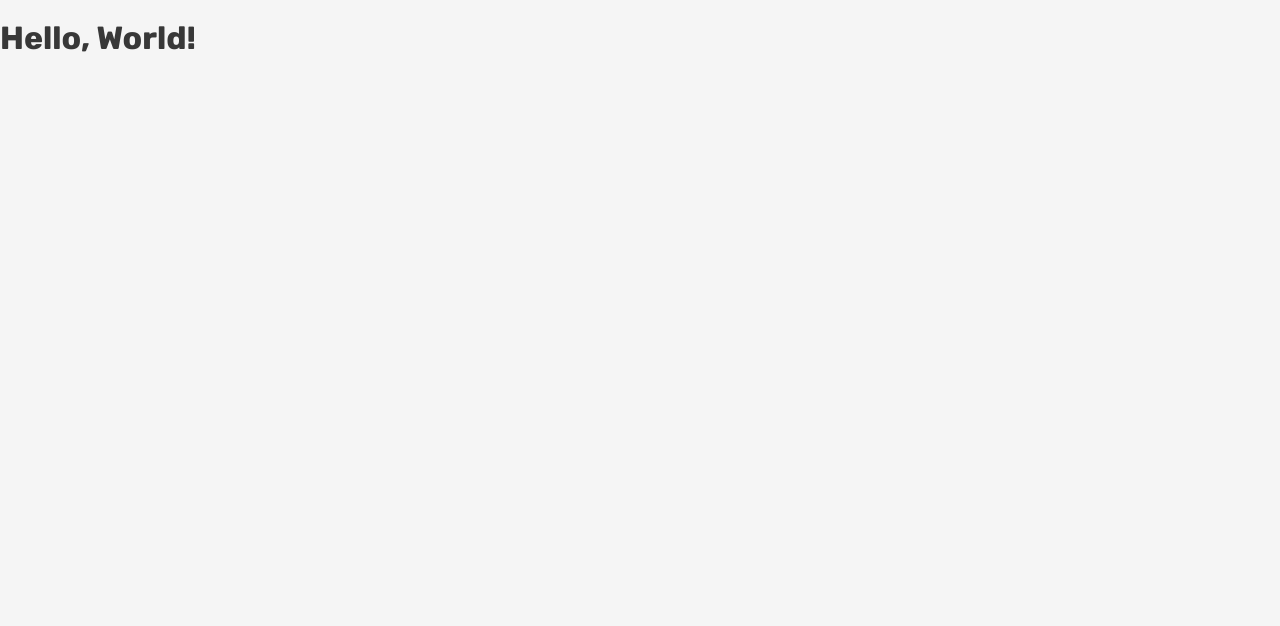
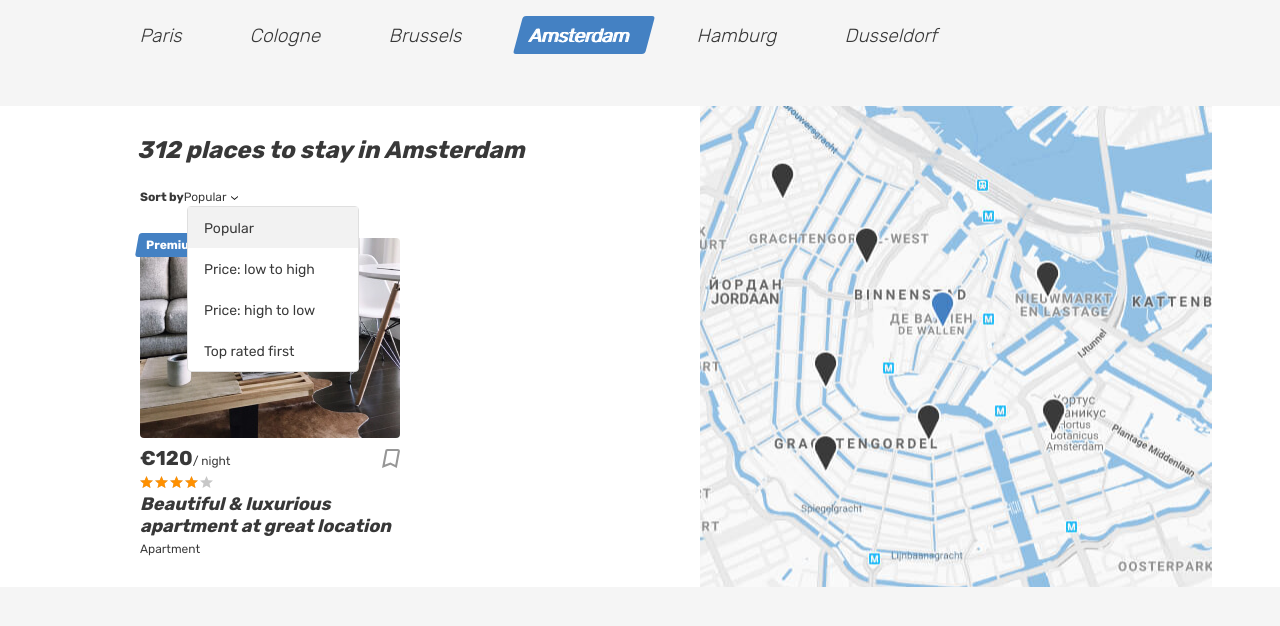
Before and after one commit to Despair322/1933465-six-cities-3, a React (Vite) app: page / in a window 1280 px wide. Shown: the top 626 px of the page. Built offline with nearby package versions, Linux system fonts and the light colour scheme.

Commit message:
feat: add main page

```diff
--- /dev/null
+++ b/src/components/app.tsx
@@ -0,0 +1,9 @@
+import Main from '../pages/main/main';
+
+function App(): JSX.Element {
+  return (
+    <Main/>
+  );
+}
+
+export default App;
--- a/src/index.tsx
+++ b/src/index.tsx
@@ -1,5 +1,6 @@
 import React from 'react';
 import ReactDOM from 'react-dom/client';
+import App from './components/app';
 
 const root = ReactDOM.createRoot(
   document.getElementById('root') as HTMLElement
@@ -7,6 +8,6 @@
 
 root.render(
   <React.StrictMode>
-    <h1>Hello, World!</h1>
+    <App/>
   </React.StrictMode>
 );
--- /dev/null
+++ b/src/pages/main/main.tsx
@@ -0,0 +1,107 @@
+function Main(): JSX.Element {
+  return (
+    <main className="page__main page__main--index">
+      <h1 className="visually-hidden">Cities</h1>
+      <div className="tabs">
+        <section className="locations container">
+          <ul className="locations__list tabs__list">
+            <li className="locations__item">
+              <a className="locations__item-link tabs__item" href="#">
+                <span>Paris</span>
+              </a>
+            </li>
+            <li className="locations__item">
+              <a className="locations__item-link tabs__item" href="#">
+                <span>Cologne</span>
+              </a>
+            </li>
+            <li className="locations__item">
+              <a className="locations__item-link tabs__item" href="#">
+                <span>Brussels</span>
+              </a>
+            </li>
+            <li className="locations__item">
+              <a className="locations__item-link tabs__item tabs__item--active">
+                <span>Amsterdam</span>
+              </a>
+            </li>
+            <li className="locations__item">
+              <a className="locations__item-link tabs__item" href="#">
+                <span>Hamburg</span>
+              </a>
+            </li>
+            <li className="locations__item">
+              <a className="locations__item-link tabs__item" href="#">
+                <span>Dusseldorf</span>
+              </a>
+            </li>
+          </ul>
+        </section>
+      </div>
+      <div className="cities">
+        <div className="cities__places-container container">
+          <section className="cities__places places">
+            <h2 className="visually-hidden">Places</h2>
+            <b className="places__found">312 places to stay in Amsterdam</b>
+            <form className="places__sorting" action="#" method="get">
+              <span className="places__sorting-caption">Sort by</span>
+              <span className="places__sorting-type" tabIndex={0}>
+                Popular
+                <svg className="places__sorting-arrow" width="7" height="4">
+                  <use xlinkHref="#icon-arrow-select"></use>
+                </svg>
+              </span>
+              <ul className="places__options places__options--custom places__options--opened">
+                <li className="places__option places__option--active" tabIndex={0}>Popular</li>
+                <li className="places__option" tabIndex={0}>Price: low to high</li>
+                <li className="places__option" tabIndex={0}>Price: high to low</li>
+                <li className="places__option" tabIndex={0}>Top rated first</li>
+              </ul>
+            </form>
+            <div className="cities__places-list places__list tabs__content">
+              <article className="cities__card place-card">
+                <div className="place-card__mark">
+                  <span>Premium</span>
+                </div>
+                <div className="cities__image-wrapper place-card__image-wrapper">
+                  <a href="#">
+                    <img className="place-card__image" src="img/apartment-01.jpg" width="260" height="200" alt="Place image" />
+                  </a>
+                </div>
+                <div className="place-card__info">
+                  <div className="place-card__price-wrapper">
+                    <div className="place-card__price">
+                      <b className="place-card__price-value">&euro;120</b>
+                      <span className="place-card__price-text">&#47;&nbsp;night</span>
+                    </div>
+                    <button className="place-card__bookmark-button button" type="button">
+                      <svg className="place-card__bookmark-icon" width="18" height="19">
+                        <use xlinkHref="#icon-bookmark"></use>
+                      </svg>
+                      <span className="visually-hidden">To bookmarks</span>
+                    </button>
+                  </div>
+                  <div className="place-card__rating rating">
+                    <div className="place-card__stars rating__stars">
+                      <span style={{ width: '80%' }}></span>
+                      <span className="visually-hidden">Rating</span>
+                    </div>
+                  </div>
+                  <h2 className="place-card__name">
+                    <a href="#">Beautiful &amp; luxurious apartment at great location</a>
+                  </h2>
+                  <p className="place-card__type">Apartment</p>
+                </div>
+              </article>
+            </div>
+          </section>
+          <div className="cities__right-section">
+            <section className="cities__map map"></section>
+          </div>
+        </div>
+      </div>
+    </main>
+  );
+}
+
+export default Main;
```
